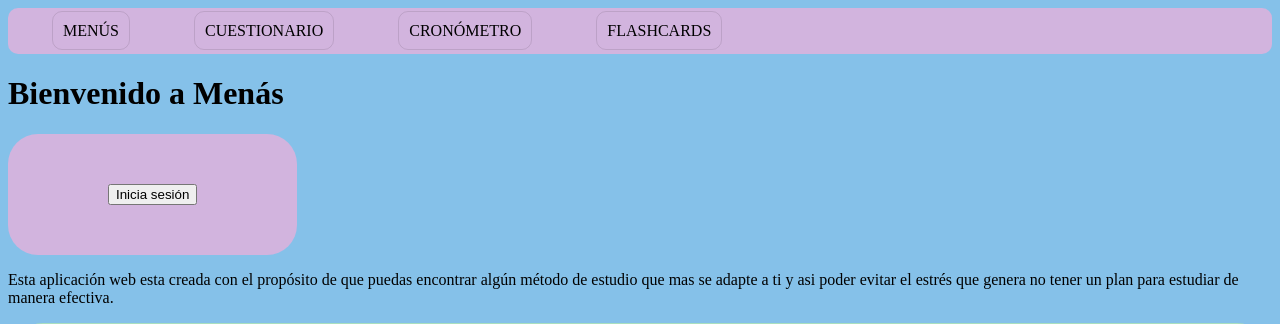
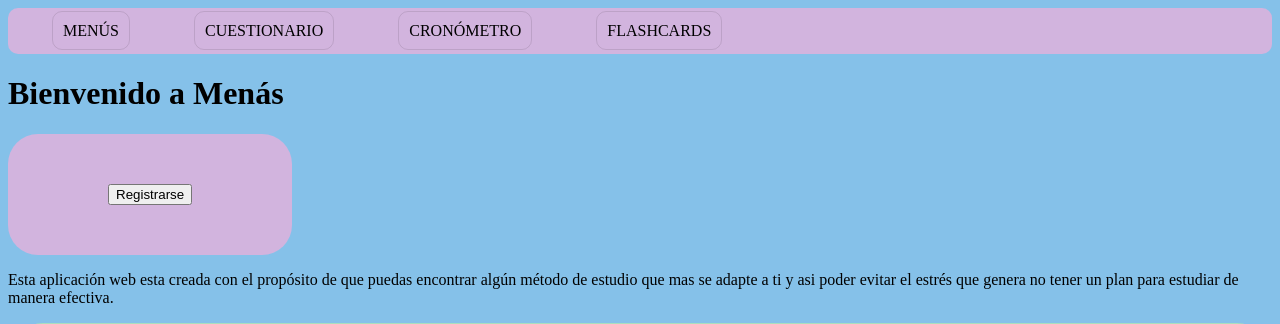
Before and after one commit to MasterJayanX/MenasProject, a Django app: page /menapp/menu/ in a window 1280 px wide. Shown: the top 324 px of the page. Run offline with Django 4.2, Linux system fonts and the light colour scheme.

Commit message:
mini actualización
Se a cambiado "Iniciar sesión" por "Registrarse".

```diff
--- a/menapp/templates/menu.html
+++ b/menapp/templates/menu.html
@@ -36,7 +36,7 @@
         </div>
         <header>
             <div id="perfil">
-                <button href="{% url 'login' %}">Inicia sesi&oacute;n</button>
+                <button href="{% url 'login' %}">Registrarse</button>
             </div>
         </header>
         <div>
```
